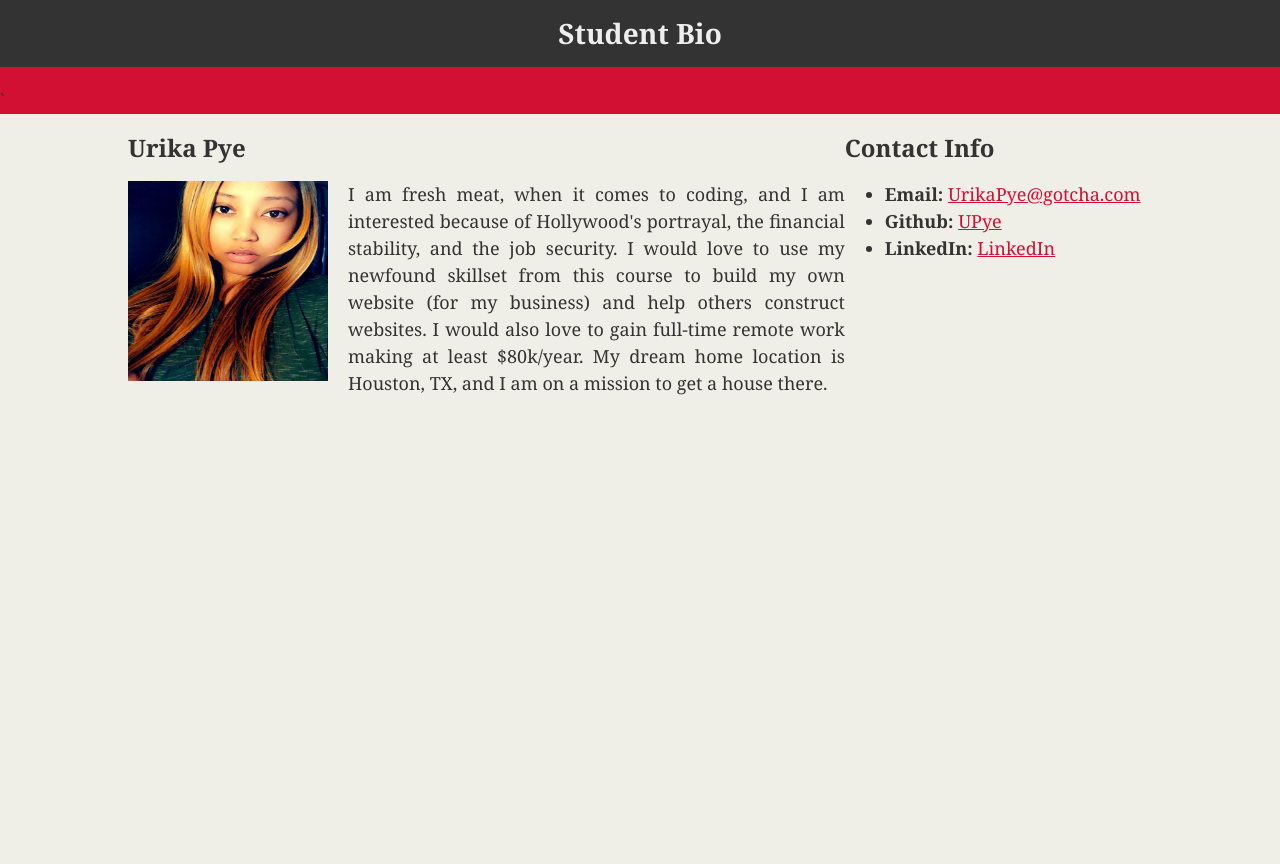
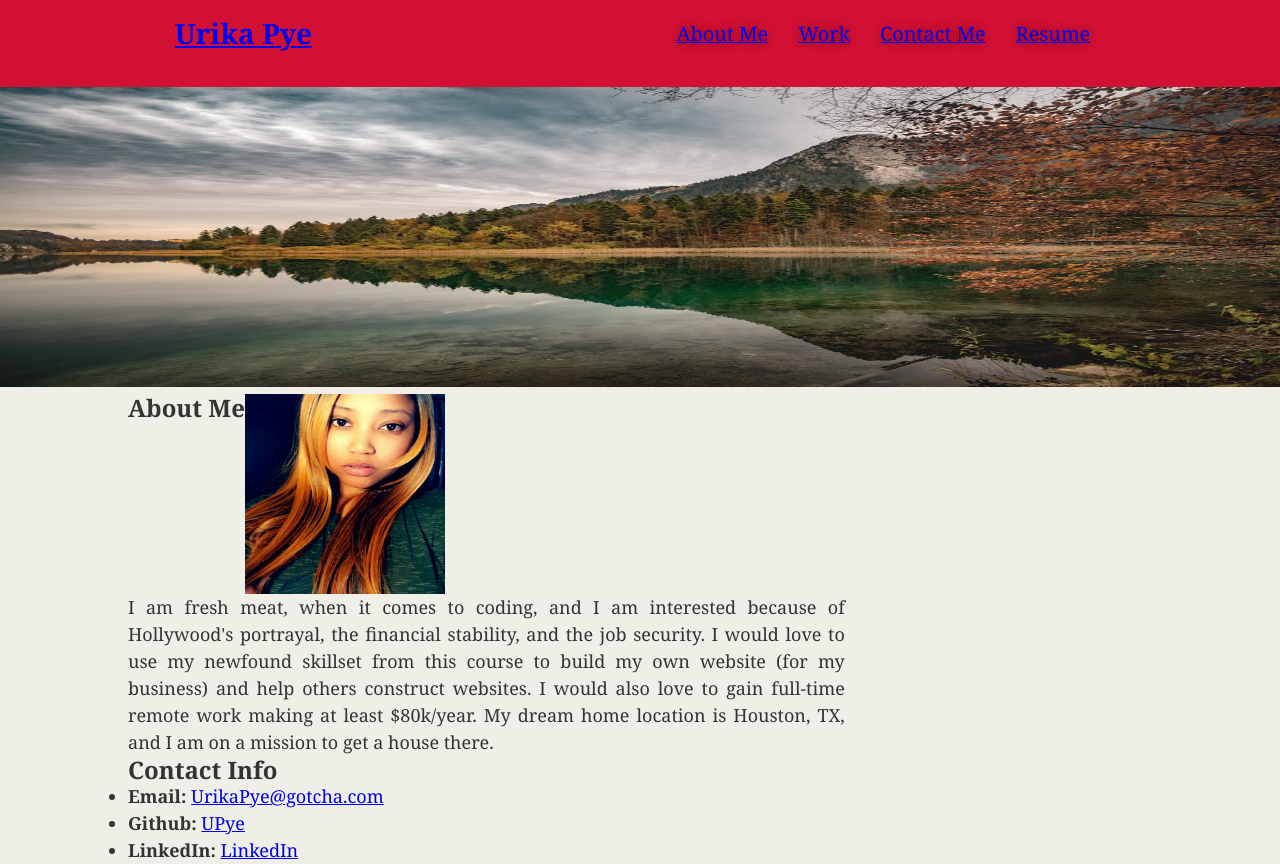
Before and after one commit to UPye/UPye.github.io, a plain HTML site: page index.html in a window 1280 px wide. Before the commit the page ends 800 px from the top, so only its background shows below. Drawn offline with Linux system fonts and the light colour scheme.

Commit message:
fixed header, nav, and bio photo

```diff
--- a/assets/Style/Style/style.css
+++ /dev/null
@@ -1,13 +0,0 @@
-#main-bio {
-  width: 70%;
-}
-
-#contact-info {
-  width: 30%;
-}
-
-#bio-image {
-  width: 200px;
-  height: 200px;
-  margin-right: 20px;
-}
--- a/assets/Style/style.css
+++ /dev/null
@@ -1,5 +0,0 @@
-#main-bio,
-#contact-info,
-#bio-image {
-  float: left;
-}
--- a/assets/style.css
+++ /dev/null
@@ -1,4 +0,0 @@
-.container {
-  width: 1024px;
-  margin: 0 auto;
-}
--- a/index.html
+++ b/index.html
@@ -2,21 +2,42 @@
 <html lang="en-us">
     <head>
         <meta charset="UTF-8" />
-        <title>HTML</title>
+        <title>Urika Pye</title>
         <link rel="stylesheet" type="text/css" href="./style.css" />
-        <link rel="stylesheet" type="text/css" href="./assets/style.css" />
-        <link rel="stylesheet" type="text/css" href="./assets/Style/style.css" />
-        <link rel="stylesheet" type="text/css" href="assets/Style/Style/style.css" />
     </head>
 
     <body>
         <header>
-            <h1>Student Bio</h1>`
+            <h1>
+                <a href="https://upye.github.io">Urika Pye</a>
+            </h1>
+            <nav>
+                <ul>
+                    <li>
+                        <a href="#about-me">About Me</a>
+                    </li>
+                    <li>
+                        <a href="#work">Work</a>
+                    </li>
+                    <li>
+                        <a href="#contact-me">Contact Me</a>
+                    </li>
+                    <li>
+                        <a href="#resume">Resume</a>
+                    </li>
+                </ul>
+            </nav>
         </header>
+
+        <section class="hero">
+            <div class="header-img">
+                <img id="header-img" src="./assets/BG.jpg" alt="" height="300px" width="100%" />
+            </div>
+        </section>
 
     <main class="container">
         <section id="main-bio">
-            <h2>Urika Pye</h2>
+            <h2>About Me</h2>
             <img id="bio-image" src="./assets/Me.jpg" alt="Urika Pye" height="300px"/>
             <p style="text-align: justify;">
                 I am fresh meat, when it comes to coding, and I am interested because of Hollywood's portrayal, the financial stability, and the job security. I would love to use my newfound skillset from this course to build my own website (for my business) and help others construct websites. I would also love to gain full-time remote work making at least $80k/year. My dream home location is Houston, TX, and I am on a mission to get a house there.
--- a/style.css
+++ b/style.css
@@ -1,3 +1,75 @@
+
+/* *is a universal selector for styling every element */
+* {
+  margin: 0;
+  padding: 0;
+  box-sizing: border-box;
+}
+
+/* pseudo-class */
+:root {
+  --primary-color: #d21034;
+  --secodary-color: black;
+  --tertiary-color: blue;
+}
+
+/* apply styles to the header */
+
+header {
+  background-color: var(--secodary-color);
+  display: flex;
+  justify-content: space-around;
+  flex-wrap: wrap;
+  position: -webkit-sticky;
+  position: sticky;
+  top: 0;
+  background-size: cover;
+  background-attachment: fixed;
+  background-position: 80%;
+  z-index: 9999;
+  color: var(--secodary-color);
+}
+
+/* apply styles to the header nav */
+
+header h1 {
+  padding: 20px 0;
+  margin: 0;
+  margin-bottom: 20px;
+  font-size: 28px;
+  text-align: center;
+}
+
+header nav {
+  margin: 0;
+  padding: 20px 0;
+}
+
+header nav ul {
+  display: flex;
+  flex-wrap: wrap;
+  justify-content: space-between;
+  align-items: center;
+  list-style: none;
+}
+
+header nav ul li a {
+  padding: 10px 15px;
+  font-weight: lighter;
+  font-size: 1.55vw;
+  text-shadow: 0 0 10px rgba(0, 0, 0, 0.5);
+}
+
+header nav ul li a:hover {
+  background: var(--primary-color);
+  color: var(--secodary-color);
+  border-radius: 15px;
+  text-shadow: none;
+}
+
+.hero {
+}
+
 body {
   padding: 0;
   margin: 0;
@@ -8,24 +80,41 @@ body {
   background: #efeee7;
 }
 
+#main-bio,
+#contact-info,
+#bio-image {
+  display: flex;
+  flex-wrap: wrap;
+
+}
+
+
 header {
   background: #d21034;
 }
 
-h1 {
-  padding: 20px 0;
-  margin: 0;
-  margin-bottom: 20px;
-  font-size: 28px;
-  color: #eee;
-  text-align: center;
-  background: #333;
-}
 
 h2 {
   font-size: 24px;
 }
 
-a {
-  color: #d21034;
+
+
+.container {
+  width: 1024px;
+  margin: 0 auto;
 }
+
+#main-bio {
+  width: 70%;
+}
+
+#contact-info {
+  width: 30%;
+}
+
+#bio-image {
+  width: 200px;
+  height: 200px;
+  margin-right: 20px;
+}
```
Also changed, not shown: assets/BG.jpg (added).
